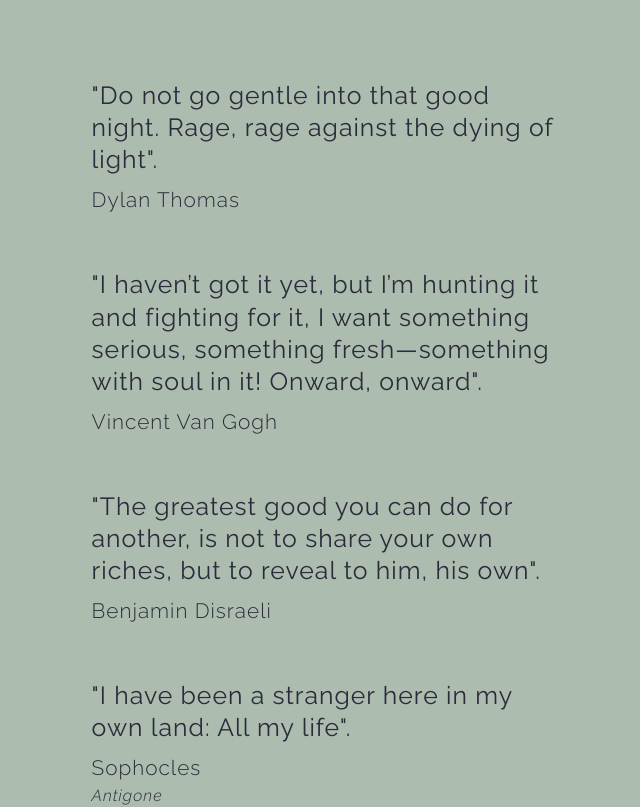
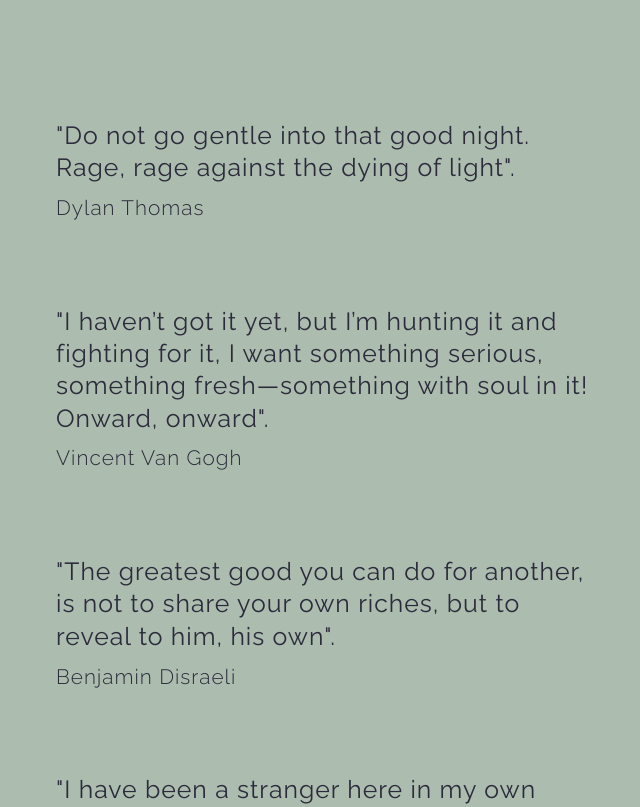
Before and after one commit to amylopezdev/Quotes, a React (Create React App) app: page / in a window 1280 px wide. Shown: the top 807 px of the page, without its empty margins (316-956 px from the left). Built offline with nearby package versions, Linux system fonts and the light colour scheme.

Commit message:
adjust padding and margin

```diff
--- a/src/index.css
+++ b/src/index.css
@@ -17,13 +17,12 @@ body {
 }
 
 main {
-	max-width: 500px;
+	max-width: 600px;
 	margin: 5rem auto;
 }
 
 .quote-item {
-	margin: 3.5rem 0;
-	padding: 0 1.1rem;
+	padding: 2.5rem 2rem;
 	font-weight: 400;
 }
 
```
